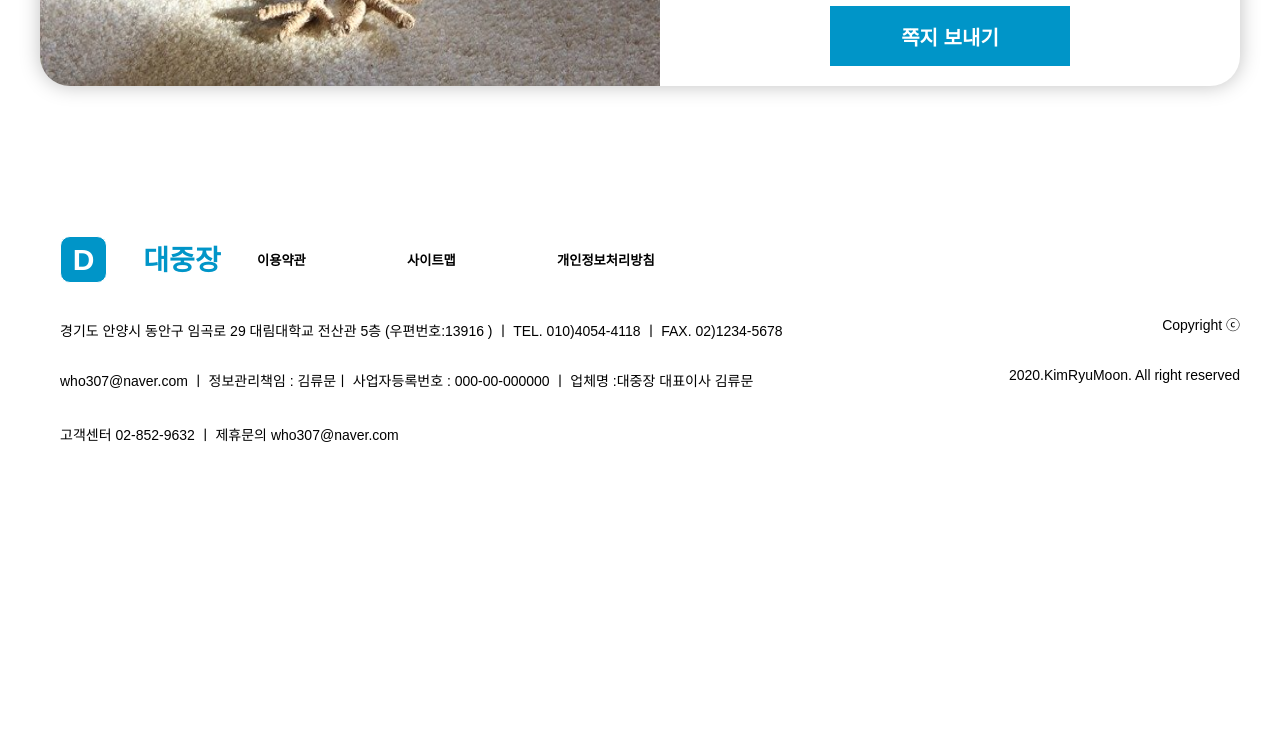
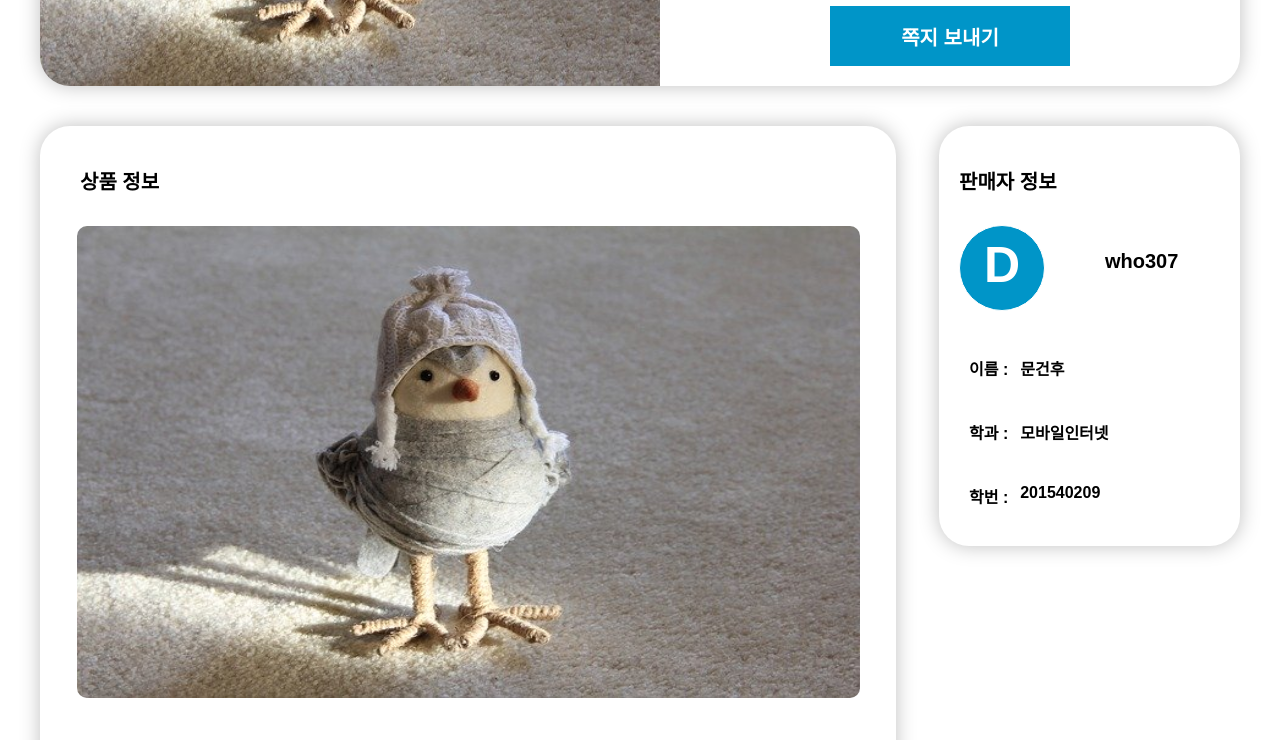
Before and after one commit to who307/daelimshop, a React (Create React App) app in the folder client/: page /detail in a window 1280 px wide. Shown: the part 640-1380 px from the top of the page. Before the commit the page ends 1106 px from the top, so only its background shows below. Built offline with nearby package versions, Linux system fonts and the light colour scheme.

Commit message:
상세페이지 수정

```diff
--- a/client/src/Detail.js
+++ b/client/src/Detail.js
@@ -12,55 +12,102 @@ class Detail extends React.Component {
         trade: "교환불가",
         delivery: "택배 착불",
         area: "서울",
-        img: "/image/bird-932704_640.jpg"
+        img: "/image/bird-932704_640.jpg",
+        info: " 직거래 합니다 상태좋음 "
+    },sellerinfo : {
+        id : "who307",
+        name : "문건후",
+        department : "모바일인터넷",
+        schoolnum : "201540209"
       }
     }
-  }
+
+}
   render() {
     return (
       <Container>
         <TopDiv>
           <ImgDiv>
-             <img src={this.state.productDetail.img} alt="product1"/>
+            <img src={this.state.productDetail.img} alt="product1" />
           </ImgDiv>
           <TextDiv>
             <Title>{this.state.productDetail.title}</Title>
-            <Price>{ this.state.productDetail.price }<div>원</div></Price>
+            <Price>{this.state.productDetail.price}<div>원</div></Price>
             <HR />
             <ProductState>
               <StateDiv>
                 <StateName>상품상태 </StateName>
-                <StateContent>{ this.state.productDetail.productState }</StateContent>
+                <StateContent>{this.state.productDetail.productState}</StateContent>
               </StateDiv>
               <StateDiv>
                 <StateName>교환여부 </StateName>
-                <StateContent>{ this.state.productDetail.trade }</StateContent>
+                <StateContent>{this.state.productDetail.trade}</StateContent>
               </StateDiv>
               <StateDiv>
                 <StateName>배송비 </StateName>
-                <StateContent space>{ this.state.productDetail.delivery }</StateContent>
+                <StateContent space>{this.state.productDetail.delivery}</StateContent>
               </StateDiv>
               <StateDiv>
                 <StateName>거래지역 </StateName>
-                <StateContent>{ this.state.productDetail.area }</StateContent>
+                <StateContent>{this.state.productDetail.area}</StateContent>
               </StateDiv>
             </ProductState>
             <BtnDiv>
-            <MessageBtn>쪽지 보내기</MessageBtn>
-          </BtnDiv>
+              <MessageBtn>쪽지 보내기</MessageBtn>
+            </BtnDiv>
           </TextDiv>
         </TopDiv>
+
+
+          <ProductDiv>
+          <MyInfo>
+            <Mydiv>
+              판매자 정보
+            </Mydiv>
+            <LogoDiv>
+            <Logo>
+              D
+            </Logo>
+              <Sellerstate>
+              <StateContent><div>{this.state.sellerinfo.id}</div></StateContent>
+              </Sellerstate>
+              </LogoDiv>
+              <Sellerstate>
+              <SellerContent>이름 : </SellerContent>
+              <StateContent>{this.state.sellerinfo.name}</StateContent>
+              </Sellerstate>
+              <Sellerstate>
+              <SellerContent>학과 : </SellerContent>
+              <StateContent>{this.state.sellerinfo.department}</StateContent>
+              </Sellerstate>
+              <Sellerstate>
+              <SellerContent>학번 : </SellerContent>
+              <StateContent>{this.state.sellerinfo.schoolnum}</StateContent>
+              </Sellerstate>
+
+          </MyInfo>
+
+            <DetailAll>
+            <DetailDiv>
+              <H4>상품 정보</H4>
+              <img src={this.state.productDetail.img} alt="product2" />
+              <img src={this.state.productDetail.img} alt="product3" />
+              <StateContent><div>{this.state.productDetail.info }</div></StateContent>
+            </DetailDiv>
+            </DetailAll>
+
+          </ProductDiv>
+
       </Container>
     )
   }
 }
 
-const Container = styled.div `
+const Container = styled.div`
   margin: 0 auto;
   width: 1200px;
-
 `
-const TopDiv = styled.div `
+const TopDiv = styled.div`
   width: 1200px;
   height: 496px;
   background-color : white;
@@ -99,7 +146,6 @@ const Price = styled.div`
   font-weight: bold;
   display: flex;
   width: 100%;
-
   >div {
     font-size: 24px;
     line-height: 64px;
@@ -107,7 +153,7 @@ const Price = styled.div`
   }
 `
 
-const HR = styled.hr `
+const HR = styled.hr`
   border-color: #D2D2D2;
 `
 
@@ -132,13 +178,18 @@ const StateContent = styled.div`
       margin-left: 16px;
     `
   }
+    >div {
+    font-size : 20px;
+    text-align : left;
+    margin-left : 30px;
+    }
 `
 
 const BtnDiv = styled.div`
   padding: 20px;
 `
 
-const MessageBtn = styled.button `
+const MessageBtn = styled.button`
   width: 240px;
   height: 60px;
   background: #0095C8;
@@ -149,5 +200,78 @@ const MessageBtn = styled.button `
   font-size: 20px;
   font-weight: bold;
 `
+const ProductDiv = styled.div`
 
+`
+const DetailAll = styled.div`
+  width: 856px;
+  height : 1300px;
+  background-color : white;
+  display: flex;
+  margin-top : 40px;
+  box-shadow: 0px 0px 20px rgba(0, 0, 0, 0.25);
+  border-radius: 30px;
+
+`
+const H4 = styled.h4`
+    width : 321px;
+    height : 40px;
+    font-size : 20px;
+    font-weight : bold;
+    margin : 40px 0 0 40px;
+    text-align : left;
+`
+
+const DetailDiv = styled.div`
+  >img {
+      width : 783px;
+      height : 472px;
+      border-radius: 30px;
+      padding :20px
+    }
+`
+const MyInfo = styled.div`
+  width: 301px;
+  height : 400px;
+  background-color : white;
+  box-shadow: 0px 0px 20px rgba(0, 0, 0, 0.25);
+  border-radius: 30px;
+  float : right;
+  padding-bottom : 20px;
+`
+const Logo = styled.h5`
+  width: 84px;
+  height: 84px;
+  color: white;
+  font-size: 50px;
+  line-height : 78px;
+  background-color: #0095c8;
+  border: 1px solid;
+  border-radius: 60px;
+  margin: 0 0 20px 0;
+`;
+const LogoDiv = styled.div `
+  display : flex;
+  margin-left: 20px;
+`
+const Mydiv = styled.div `
+  font-size : 20px;
+  font-weight : bold;
+  padding : 20px;
+  margin : 20px 0 10px 0;
+  display: flex;
+`
+
+const Sellerstate = styled.div`
+  display: flex;
+  padding : 15px;
+  margin-left : 15px;
+  margin-top : 10px;
+  font-weight : bold;
+`
+
+const SellerContent = styled.div`
+  margin-right: 12px;
+  font-weight : bold;
+  `
 export default Detail;
```
